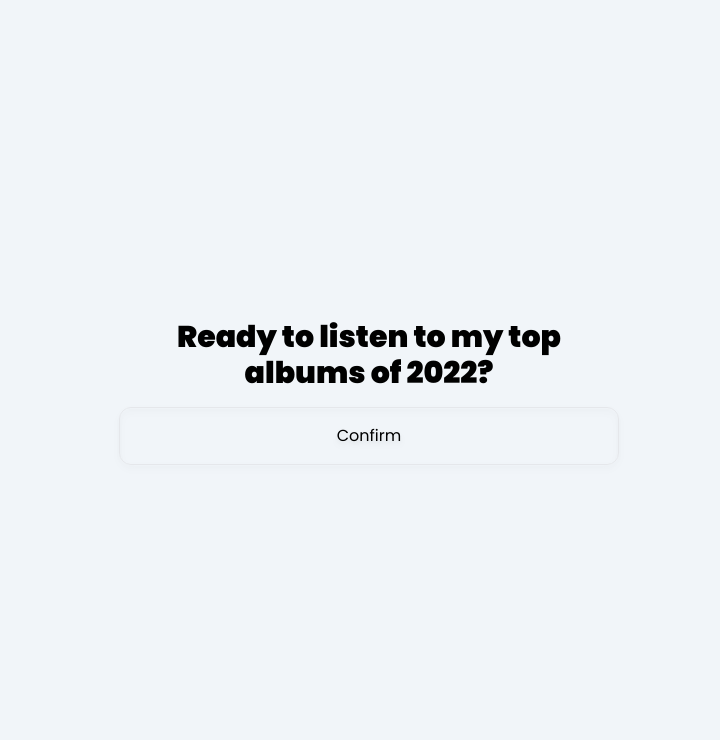
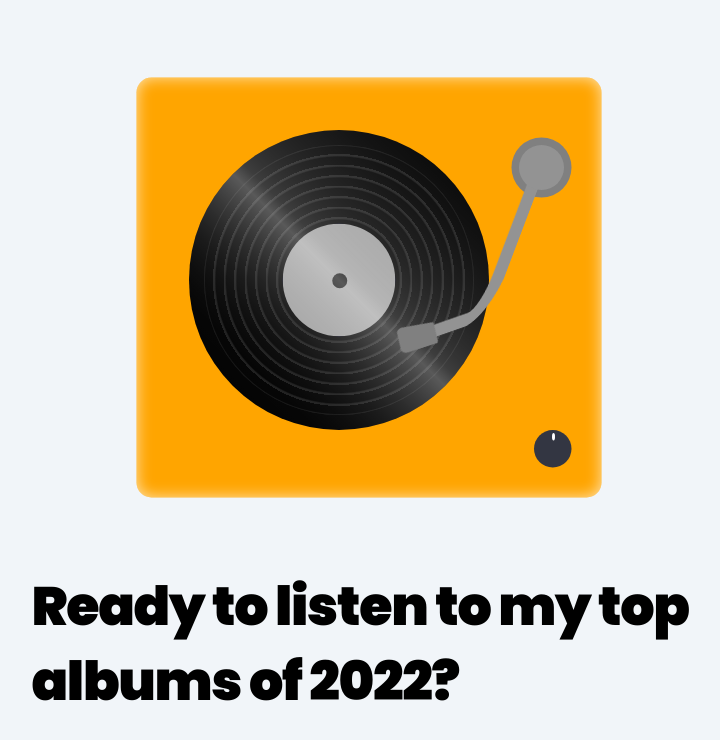
Before and after one commit to joshcooper6/bestalbums, a React (Create React App) app: page / in a window 1280 px wide. Shown: the top 740 px of the page, without its empty margins (271-991 px from the left). Built offline with nearby package versions, Linux system fonts and the light colour scheme; grey boxes are pictures that could not be loaded.

Commit message:
vinyl add

```diff
--- a/src/Card.js
+++ b/src/Card.js
@@ -6,13 +6,6 @@ const CardBg = styled.div`
     background-image: url(${props => props.bg});
     background-position: top;
     background-size: cover;
-`
-
-const Cover = styled.div`
-    background-image: url(${props => props.bg});
-    background-size: cover;
-    background-position: center;
-    // min-height: 300px;
 `
 
 const Track = styled.button`
--- a/src/Landing.js
+++ b/src/Landing.js
@@ -1,28 +1,30 @@
 import { useContext } from "react";
 import { AppContext } from "./App";
 import Typed from 'react-typed';
+import VinylPlayer from "./VinylPlayer";
 
 export default function Landing() {
 
   const {msg, confirmed, setConfirmed, toggled, setMsg} = useContext(AppContext);
 
     return <>
-    <div className="h-full text-center max-w-[600px] w-full flex flex-col">
+    <div className="h-full text-center max-w-[600px] md:scale-150 w-full flex flex-col-reverse items-center justify-center">
         { confirmed ? <Typed
           strings={['Music contains the memories of our lives...', 'Here are some of mine...']}
           typeSpeed={5}
           backSpeed={5}
-          className={'text-3xl font-black self-center w-9/12 '}
-        /> : <h1
+          className={`text-4xl ${toggled && 'text-white'} w-9/12 min-h-[150px] self-center text-left tracking-tight font-black fadeIn transition_ease`}
+          /> : <h1
         children={'Ready to listen to my top albums of 2022?'}
-        className={`text-3xl ${toggled && 'text-white'} w-9/12 self-center font-black fadeIn transition_ease`}
+        className={`text-4xl ${toggled && 'text-white'} w-9/12 min-h-[150px] leading-[50px] self-center text-left tracking-tight font-black fadeIn transition_ease`}
         /> }
-        <button
+        <VinylPlayer className={''} />
+        {/* <button
           onClick={() => { setConfirmed(true); setMsg('Music contains the memories of our lives... here are some of mine.'); }}
           className={`p-4 ${confirmed ? 'hidden' : ''} transition_ease border rounded-xl drop-shadow-md m-4 w-10/12 self-center`}
           disabled={confirmed}
           children={confirmed ? '' : 'Confirm'}
-        />
+        /> */}
     </div>
     </>
 };
--- a/src/Main.js
+++ b/src/Main.js
@@ -1,65 +1,54 @@
 import { data } from "./data";
 import Player from "./Player";
 import Card from "./Card";
-import { useContext, useState } from "react";
+import { useContext, useEffect, useState } from "react";
 
-import styled from "styled-components";
+import styled, { keyframes } from "styled-components";
 import { AppContext } from "./App";
 
-const Switch = styled.label`
-    position: relative;
-    display: inline-block;
-    width: 60px;
-    height: 34px;
-
-    &input {
-        opacity: 0;
-        width: 0;
-        height: 0;
+const Spin = keyframes`
+    0% {
+        transform: translate3d(-50%, -50%, 0) rotate(0deg);
+    }
+    100% {
+        transform: translate3d(-50%, -50%, 0) rotate(360deg);
     }
 `
 
-const Checkbox = styled.input`
-
+const Spinner = styled.div`
+    &:before {
+        animation: ${Spin} 1.5s linear infinite;
+        animation-play-state: inherit;
+        border: solid 5px #cfd0d1;
+        border-bottom-color: #1c87c9;
+        border-radius: 50%;
+        content: "";
+        height: 40px;
+        width: 40px;
+        position: absolute;
+        top: 10%;
+        left: 10%;
+        transform: translate3d(-50%, -50%, 0);
+        will-change: transform;
+    }
 `
 
-const Slider = styled.span`
-    position: absolute;
-    cursor: pointer;
-    top: 0;
-    left: 0;
-    right: 0;
-    bottom: 0;
-    background-color: #ccc;
-    -webkit-transition: .4s;
-    transition: .4s;
+export default function Main() {
 
-    &:before {
-        position: absolute;
-        content: "";
-        height: 26px;
-        width: 26px;
-        left: 4px;
-        bottom: 4px;
-        background-color: white;
-        -webkit-transition: .4s;
-        transition: .4s;
-    }
+    const { setToggled } = useContext(AppContext);
 
-    &:checked {
-        -webkit-transform: translateX(26px);
-        -ms-transform: translateX(26px);
-        transform: translateX(26px);
-    }
-`
-export default function Main() {
-    console.log(data)
-
-    const {setToggled } = useContext(AppContext);
+    const [searchVis, setSearchVis] = useState(false);
+    const [loading, setLoading] = useState(false);
 
     const albums = data.map((album) => {
         return <Card tgt={album} />
-    })
+    });
+
+    // useEffect(() => {
+    //     setTimeout(() => {
+    //         setLoading(false)
+    //     }, 1000)
+    // }, [])
 
     return <>
 
@@ -68,9 +57,19 @@ export default function Main() {
             <span class="slider round"></span>
         </label> */}
 
-        <div className="flex gap-4 mt-10 flex-wrap justify-center items-center mb-[120px]">
-            {albums}
-        </div>
-        <Player />
+            <div className="flex gap-4 mt-10 flex-wrap justify-center items-center mb-[120px]">
+                {/* {albums}
+                <Player /> */}
+
+                {loading ? <>
+                    <Spinner  />
+
+                </> : <>
+                    {albums}
+                    <Player />
+                </>}
+            </div>
+
+
     </>
 }
--- /dev/null
+++ b/src/Search.js
@@ -0,0 +1,5 @@
+export default function Search() {
+    return <>
+
+    </>
+};
--- /dev/null
+++ b/src/VinylPlayer.js
@@ -0,0 +1,203 @@
+import { useContext, useState } from 'react';
+import styled, { keyframes } from 'styled-components';
+import { AppContext } from './App';
+
+const Turntable = styled.div`
+    position: relative;
+    margin: auto;
+    display: block;
+    margin-top: 8%;
+    margin-bottom: 8%;
+    width: 90%;
+    max-width: 310px;
+    height:280px;
+    background: orange;
+    border-radius: 10px;
+    box-shadow: inset 0 0 10px rgba(255,255,255,0.7);
+`
+
+const Spin = keyframes`
+    0% {
+        transform: none;
+    }
+
+    100% {
+        transform: rotate(360deg);
+    }
+`
+const Record = styled.div`
+
+    position: absolute;
+    left: 35px;
+    top: 35px;
+    width: 200px;
+    height: 200px;
+    background: black;
+    border-radius: 50%;
+    animation: ${Spin} 2s infinite linear;
+    animation-play-state: ${props => props.spinning ? 'play' : 'paused'};
+    box-shadow: ${props => props.spinning? '0 0 1.1em white': ''};
+    transition: 1s ease;
+
+    &:before {
+        content: '';
+        left: 50%;
+        top: 50%;
+        transform: translate(-50%, -50%);
+        position: absolute;
+        width: 180px;
+        height: 180px;
+        background: repeating-radial-gradient(black, black 5px, #1C1C1C 6px, #1C1C1C 7px);
+        border-radius: 50%;
+    }
+
+`
+const Inner = styled.div`
+    position: absolute;
+    left: 50%;
+    top: 50%;
+    transform: translate(-50%, -50%);
+    width: 75px;
+    height: 75px;
+    /*   background: linear-gradient(white, white 50%, #F796A8 50%, #F796A8); */
+    background-color: blue;
+    background-image: url(${props => props.active.cover});
+    background-size: contain;
+    border-radius: 50%;
+
+    &:before {
+        content: '';
+        position: absolute;
+        left: 50%;
+        top: 50%;
+        transform: translate(-50%, -50%);
+        width: 10px;
+        height: 10px;
+        background: black;
+        border-radius: 50%;
+    }
+
+    &:after {
+        content: '';
+        width: 55px;
+        text-align: center;
+        font-family: sans-serif;
+        font-size: 8px;
+        position: absolute;
+        left: 50%;
+        top: 10px;
+        transform: translateX(-50%);
+    }
+`
+const Overlay = styled.div`
+    content: '';
+    left: 35px;
+    top: 35px;
+    position: absolute;
+    width: 200px;
+    height: 200px;
+    background: linear-gradient(45deg, transparent, 40%, rgba(255,255,255,0.35), 60%, transparent);
+    border-radius: 50%;
+`
+const ArmHolder = styled.div`
+    position: absolute;
+    width: 40px;
+    height: 40px;
+    background: gray;
+    border-radius: 50%;
+    right: 20px;
+    top: 40px;
+
+    &:after {
+        content: '';
+        position: absolute;
+        top: 50%;
+        left: 50%;
+        transform: translate(-50%, -50%);
+        width: 30px;
+        height: 30px;
+        background: #939393;
+        border-radius: 50%;
+    }
+`
+
+const ArmTwitch = keyframes`
+    0% {
+        transform: skew(-20deg, -20deg);
+    }
+    100% {
+        transform: skew(-20deg, -20deg) rotate(1deg);
+    }
+ `
+
+const Arm = styled.div`
+    position: absolute;
+    right: 13px;
+    width: 60px;
+    top: 10px;
+    height: 110px;
+    border: 10px solid #939393;
+    transform: skew(-20deg, -20deg);
+    transform-origin: top right;
+    border-left-color: transparent;
+    border-top-color: transparent;
+    border-radius: 0 0 30% 0;
+    animation: ${ArmTwitch} 0.5s infinite;
+    animation-direction: alternate-reverse;
+    animation-play-state: ${props => props.spinning ? 'play' : 'paused'};
+
+    &:before {
+        content: '';
+        position: absolute;
+        width: 20px;
+        height: 30px;
+        background: gray;
+        transform: skew(20deg, 20deg) rotate(75deg);
+        top: 80px;
+        left: -10px;
+        border-radius: 20%;
+        clip-path: polygon(10% 0%, 90% 0%, 100% 100%, 0% 100%);
+    }
+`
+const Dial = styled.div`
+    position: absolute;
+    bottom: 20px;
+    right: 20px;
+    width: 25px;
+    height: 25px;
+    background: #333642;
+    border-radius: 50%;
+    transition: 1s ease;
+    transform: ${props => props.spinning ? 'rotate(180deg)' : ''};
+    cursor: pointer;
+
+    &:before {
+        content: '';
+        left: 50%;
+        transform: translateX(-50%);
+        top: 2px;
+        position: absolute;
+        width: 2px;
+        height: 5px;
+        background: white;
+        border-radius: 50%;
+    }
+
+    // &:hover {
+    //     transform: rotate(180deg);
+    //     transition: 1s ease;
+    // }
+`
+
+
+export default function VinylPlayer(props) {
+    const { active, setConfirmed } = useContext(AppContext);
+    const [spinning, setSpinning] = useState(false);
+
+    return <Turntable>
+        <Record active={active} spinning={spinning} children={<Inner active={active} />} />
+        <Overlay />
+        <ArmHolder children ={<Arm spinning={spinning} />} />
+        <Dial spinning={spinning} onClick={() => {setSpinning(prev => !prev); setTimeout(() => {setConfirmed(true)}, 500);}} />
+    </Turntable>
+}
```
